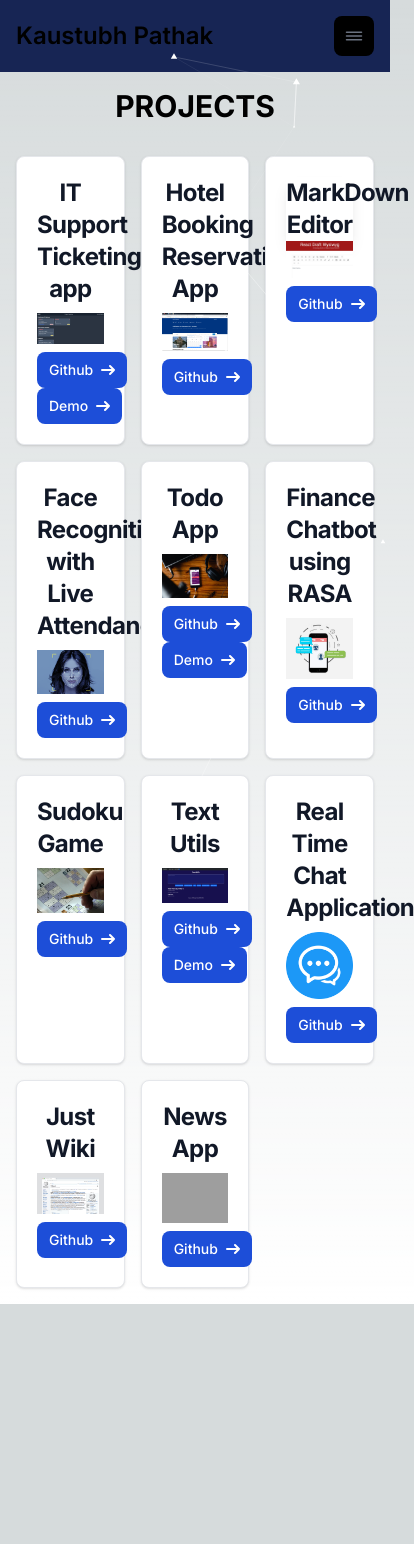
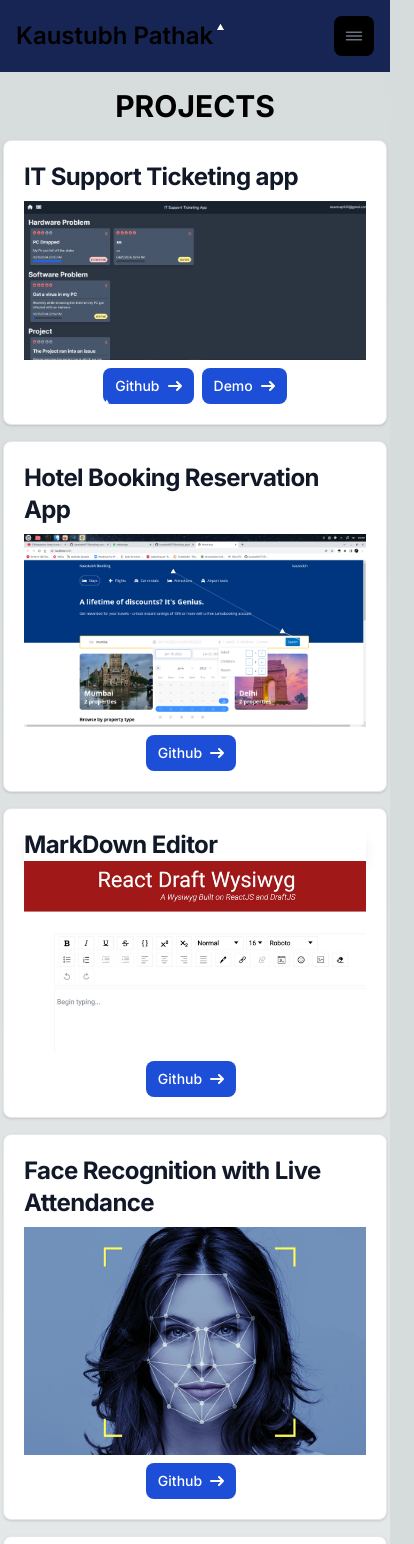
Before and after one commit to kaustubh0777/kaustubh01, a Next.js app: page /projects in a window 390 px wide. Shown: the top 1544 px of the page, 414 px wide, since content can reach past the window. Before the commit the page ends 1304 px from the top, so only its background shows below. Built offline with nearby package versions, Linux system fonts and the light colour scheme; grey boxes are pictures that could not be loaded.

Commit message:
fixed UI in Project and About

```diff
--- a/src/app/(components)/Footer.js
+++ /dev/null
@@ -1,34 +0,0 @@
-import React from 'react'
-
-const Footer = () => {
-    return (
-        <>
-
-            <footer class="bottom-0 left-0 z-20 w-full p-4 bg-white border-t border-gray-200 shadow md:flex md:items-center md:justify-between md:p-6 dark:bg-gray-800 dark:border-gray-600">
-                <span class="text-sm text-gray-500 sm:text-center dark:text-gray-400">© 2023 <a href="https://flowbite.com/" class="hover:underline">Flowbite™</a>. All Rights Reserved.
-                </span>
-                <ul class="flex flex-wrap items-center mt-3 text-sm font-medium text-gray-500 dark:text-gray-400 sm:mt-0">
-                    <li>
-                        <a href="/" class="hover:underline me-4 md:me-6">Home</a>
-                    </li>
-                    <li>
-                        <a href="/about" class="hover:underline me-4 md:me-6">About</a>
-                    </li>
-                    <li>
-                        <a href="/projects" class="hover:underline me-4 md:me-6">Projects</a>
-                    </li>
-                    <li>
-                        <a href="/resume" class="hover:underline me-4 md:me-6">Resume</a>
-                    </li>
-                    <li>
-                        <a href="/contact" class="hover:underline">Contact</a>
-                    </li>
-                </ul>
-            </footer>
-
-        </>
-
-    )
-}
-
-export default Footer
--- a/src/app/layout.js
+++ b/src/app/layout.js
@@ -1,7 +1,6 @@
 import { Inter } from "next/font/google";
 import "./globals.css";
 import Navbar from "./(components)/Navbar";
-import Footer from "./(components)/Footer";
 
 const inter = Inter({ subsets: ["latin"] });
 
--- a/src/app/projects/page.js
+++ b/src/app/projects/page.js
@@ -8,7 +8,8 @@ const page = () => {
         <>
             <Particless />
             <h1 className=' shadow-slate-200 flex justify-center items-center py-4 text-3xl font-bold'>PROJECTS</h1>
-            <div className=' grid grid-cols-3 gap-4 px-4 py-4 text-center'>
+            <div className=' mx-auto justify-center items-center flex mb-20'>
+                <div className='grid grid-cols-1 gap-4 md:grid-cols-2 lg:grid-cols-3 xl:grid-cols-3'>
 
                     <div class=" w-full h-full transition-all duration-700 hover:scale-110 max-w-sm bg-white border border-gray-200 rounded-lg shadow dark:bg-gray-800 dark:border-gray-700">
                         <div class="p-5 ">
@@ -16,6 +17,7 @@ const page = () => {
                             <h5 class="mb-2 text-2xl font-bold tracking-tight text-gray-900 dark:text-white">IT Support Ticketing app</h5>
 
                             <Image src='/assets/itpr.png' width={400} height={100} alt='itpr' />
+                            <div className='flex justify-center items-center'>
                                 <a href="https://github.com/kaustubh0777/Ticketing_App" class=" mr-2 inline-flex items-center px-3 py-2 text-sm mt-2
                         font-medium text-center text-white bg-blue-700 rounded-lg hover:bg-blue-800 focus:ring-4 focus:outline-none focus:ring-blue-300 dark:bg-blue-600 dark:hover:bg-blue-700 dark:focus:ring-blue-800">
                                     Github
@@ -23,12 +25,13 @@ const page = () => {
                                         <path stroke="currentColor" stroke-linecap="round" stroke-linejoin="round" stroke-width="2" d="M1 5h12m0 0L9 1m4 4L9 9" />
                                     </svg>
                                 </a>
-                        <a href="https://ticketing-app-peach.vercel.app/" class="inline-flex items-center px-3 py-2 text-sm font-medium text-center text-white bg-blue-700 rounded-lg hover:bg-blue-800 focus:ring-4 focus:outline-none focus:ring-blue-300 dark:bg-blue-600 dark:hover:bg-blue-700 dark:focus:ring-blue-800">
+                                <a href="https://ticketing-app-peach.vercel.app/" class=" mt-2 inline-flex items-center px-3 py-2 text-sm font-medium text-center text-white bg-blue-700 rounded-lg hover:bg-blue-800 focus:ring-4 focus:outline-none focus:ring-blue-300 dark:bg-blue-600 dark:hover:bg-blue-700 dark:focus:ring-blue-800">
                                     Demo
                                     <svg class="rtl:rotate-180 w-3.5 h-3.5 ms-2" aria-hidden="true" xmlns="http://www.w3.org/2000/svg" fill="none" viewBox="0 0 14 10">
                                         <path stroke="currentColor" stroke-linecap="round" stroke-linejoin="round" stroke-width="2" d="M1 5h12m0 0L9 1m4 4L9 9" />
                                     </svg>
                                 </a>
+                            </div>
                         </div>
                     </div>
 
@@ -39,12 +42,14 @@ const page = () => {
                             <h5 class="mb-2 text-2xl font-bold tracking-tight text-gray-900 dark:text-white">Hotel Booking Reservation App</h5>
 
                             <Image src='/assets/hotel.png' width={400} height={85} alt='itpr' />
+                            <div className='flex justify-center items-center'>
                                 <a href="https://github.com/kaustubh0777/booking_reservation" class=" mt-2 mr-2 inline-flex items-center px-3 py-2 text-sm font-medium text-center text-white bg-blue-700 rounded-lg hover:bg-blue-800 focus:ring-4 focus:outline-none focus:ring-blue-300 dark:bg-blue-600 dark:hover:bg-blue-700 dark:focus:ring-blue-800">
                                     Github
                                     <svg class="rtl:rotate-180 w-3.5 h-3.5 ms-2" aria-hidden="true" xmlns="http://www.w3.org/2000/svg" fill="none" viewBox="0 0 14 10">
                                         <path stroke="currentColor" stroke-linecap="round" stroke-linejoin="round" stroke-width="2" d="M1 5h12m0 0L9 1m4 4L9 9" />
                                     </svg>
                                 </a>
+                            </div>
 
                         </div>
                     </div>
@@ -56,12 +61,14 @@ const page = () => {
                                 <h5 class="shadow-lg transition-all duration-700 hover:scale-110mb-2 text-2xl font-bold tracking-tight text-gray-900 dark:text-white">MarkDown Editor</h5>
                             </a>
                             <Image src='/assets/draft.jpg' width={400} height={100} alt='itpr' />
+                            <div className='flex justify-center items-center'>
                                 <a href="https://github.com/kaustubh0777/Draft_Editor" class="mt-2 mr-2 inline-flex items-center px-3 py-2 text-sm font-medium text-center text-white bg-blue-700 rounded-lg hover:bg-blue-800 focus:ring-4 focus:outline-none focus:ring-blue-300 dark:bg-blue-600 dark:hover:bg-blue-700 dark:focus:ring-blue-800">
                                     Github
                                     <svg class="rtl:rotate-180 w-3.5 h-3.5 ms-2" aria-hidden="true" xmlns="http://www.w3.org/2000/svg" fill="none" viewBox="0 0 14 10">
                                         <path stroke="currentColor" stroke-linecap="round" stroke-linejoin="round" stroke-width="2" d="M1 5h12m0 0L9 1m4 4L9 9" />
                                     </svg>
                                 </a>
+                            </div>
                         </div>
                     </div>
 
@@ -72,12 +79,14 @@ const page = () => {
                                 <h5 class="mb-2 text-2xl font-bold tracking-tight text-gray-900 dark:text-white">Face Recognition with Live Attendance</h5>
                             </a>
                             <Image src='/assets/ai.png' width={400} height={100} alt='itpr' />
+                            <div className='flex justify-center items-center'>
                                 <a href="https://github.com/kaustubh0777/face_recognition" class=" mt-2 mr-2 inline-flex items-center px-3 py-2 text-sm font-medium text-center text-white bg-blue-700 rounded-lg hover:bg-blue-800 focus:ring-4 focus:outline-none focus:ring-blue-300 dark:bg-blue-600 dark:hover:bg-blue-700 dark:focus:ring-blue-800">
                                     Github
                                     <svg class="rtl:rotate-180 w-3.5 h-3.5 ms-2" aria-hidden="true" xmlns="http://www.w3.org/2000/svg" fill="none" viewBox="0 0 14 10">
                                         <path stroke="currentColor" stroke-linecap="round" stroke-linejoin="round" stroke-width="2" d="M1 5h12m0 0L9 1m4 4L9 9" />
                                     </svg>
                                 </a>
+                            </div>
                         </div>
                     </div>
                     <div class="w-full h-full transition-all duration-700 hover:scale-110 max-w-sm bg-white border border-gray-200 rounded-lg shadow dark:bg-gray-800 dark:border-gray-700">
@@ -87,6 +96,7 @@ const page = () => {
                                 <h5 class="mb-2 text-2xl font-bold tracking-tight text-gray-900 dark:text-white">Todo App</h5>
                             </a>
                             <Image src='/assets/todo.avif' width={400} height={100} alt='itpr' />
+                            <div className='flex justify-center items-center'>
 
                                 <a href="https://github.com/kaustubh0777/todo_app" class=" mt-2 mr-2 inline-flex items-center px-3 py-2 text-sm font-medium text-center text-white bg-blue-700 rounded-lg hover:bg-blue-800 focus:ring-4 focus:outline-none focus:ring-blue-300 dark:bg-blue-600 dark:hover:bg-blue-700 dark:focus:ring-blue-800">
                                     Github
@@ -94,12 +104,13 @@ const page = () => {
                                         <path stroke="currentColor" stroke-linecap="round" stroke-linejoin="round" stroke-width="2" d="M1 5h12m0 0L9 1m4 4L9 9" />
                                     </svg>
                                 </a>
-                        <a href="https://infallible-nightingale-2dd5fa.netlify.app/" class=" mr-2 inline-flex items-center px-3 py-2 text-sm font-medium text-center text-white bg-blue-700 rounded-lg hover:bg-blue-800 focus:ring-4 focus:outline-none focus:ring-blue-300 dark:bg-blue-600 dark:hover:bg-blue-700 dark:focus:ring-blue-800">
+                                <a href="https://infallible-nightingale-2dd5fa.netlify.app/" class=" mt-2 mr-2 inline-flex items-center px-3 py-2 text-sm font-medium text-center text-white bg-blue-700 rounded-lg hover:bg-blue-800 focus:ring-4 focus:outline-none focus:ring-blue-300 dark:bg-blue-600 dark:hover:bg-blue-700 dark:focus:ring-blue-800">
                                     Demo
                                     <svg class="rtl:rotate-180 w-3.5 h-3.5 ms-2" aria-hidden="true" xmlns="http://www.w3.org/2000/svg" fill="none" viewBox="0 0 14 10">
                                         <path stroke="currentColor" stroke-linecap="round" stroke-linejoin="round" stroke-width="2" d="M1 5h12m0 0L9 1m4 4L9 9" />
                                     </svg>
                                 </a>
+                            </div>
                         </div>
                     </div>
 
@@ -110,6 +121,7 @@ const page = () => {
                                 <h5 class="mb-2 text-2xl font-bold tracking-tight text-gray-900 dark:text-white">Finance Chatbot using RASA</h5>
                             </a>
                             <Image src='/assets/finance.jpg' width={400} height={100} alt='itpr' />
+                            <div className='flex justify-center items-center'>
 
                                 <a href="https://github.com/kaustubh0777/rasa_chatbot" class=" mt-2 mr-2 inline-flex items-center px-3 py-2 text-sm font-medium text-center text-white bg-blue-700 rounded-lg hover:bg-blue-800 focus:ring-4 focus:outline-none focus:ring-blue-300 dark:bg-blue-600 dark:hover:bg-blue-700 dark:focus:ring-blue-800">
                                     Github
@@ -119,6 +131,7 @@ const page = () => {
                                 </a>
                             </div>
                         </div>
+                    </div>
                     <div class="w-full h-full transition-all duration-700 hover:scale-110 max-w-sm bg-white border border-gray-200 rounded-lg shadow dark:bg-gray-800 dark:border-gray-700">
 
                         <div class="p-5 ">
@@ -126,6 +139,7 @@ const page = () => {
                                 <h5 class="mb-2 text-2xl font-bold tracking-tight text-gray-900 dark:text-white">Sudoku Game</h5>
                             </a>
                             <Image src='/assets/sudoku.jpg' width={400} height={100} alt='itpr' />
+                            <div className='flex justify-center items-center'>
 
                                 <a href="https://github.com/kaustubh0777/Sudoku_Game" class=" mt-2 mr-2 inline-flex items-center px-3 py-2 text-sm font-medium text-center text-white bg-blue-700 rounded-lg hover:bg-blue-800 focus:ring-4 focus:outline-none focus:ring-blue-300 dark:bg-blue-600 dark:hover:bg-blue-700 dark:focus:ring-blue-800">
                                     Github
@@ -133,6 +147,7 @@ const page = () => {
                                         <path stroke="currentColor" stroke-linecap="round" stroke-linejoin="round" stroke-width="2" d="M1 5h12m0 0L9 1m4 4L9 9" />
                                     </svg>
                                 </a>
+                            </div>
                         </div>
                     </div>
 
@@ -143,18 +158,21 @@ const page = () => {
                                 <h5 class="mb-2 text-2xl font-bold tracking-tight text-gray-900 dark:text-white">Text Utils</h5>
                             </a>
                             <Image src='/assets/textutils.png' width={400} height={100} alt='itpr' />
+                            <div className='flex justify-center items-center'>
+
                                 <a href="https://github.com/kaustubh0777/text_utils" class=" mt-2 mr-2 inline-flex items-center px-3 py-2 text-sm font-medium text-center text-white bg-blue-700 rounded-lg hover:bg-blue-800 focus:ring-4 focus:outline-none focus:ring-blue-300 dark:bg-blue-600 dark:hover:bg-blue-700 dark:focus:ring-blue-800">
                                     Github
                                     <svg class="rtl:rotate-180 w-3.5 h-3.5 ms-2" aria-hidden="true" xmlns="http://www.w3.org/2000/svg" fill="none" viewBox="0 0 14 10">
                                         <path stroke="currentColor" stroke-linecap="round" stroke-linejoin="round" stroke-width="2" d="M1 5h12m0 0L9 1m4 4L9 9" />
                                     </svg>
                                 </a>
-                        <a href="https://cute-semolina-90e681.netlify.app/" class=" mr-2 inline-flex items-center px-3 py-2 text-sm font-medium text-center text-white bg-blue-700 rounded-lg hover:bg-blue-800 focus:ring-4 focus:outline-none focus:ring-blue-300 dark:bg-blue-600 dark:hover:bg-blue-700 dark:focus:ring-blue-800">
+                                <a href="https://cute-semolina-90e681.netlify.app/" class="mt-2 mr-2 inline-flex items-center px-3 py-2 text-sm font-medium text-center text-white bg-blue-700 rounded-lg hover:bg-blue-800 focus:ring-4 focus:outline-none focus:ring-blue-300 dark:bg-blue-600 dark:hover:bg-blue-700 dark:focus:ring-blue-800">
                                     Demo
                                     <svg class="rtl:rotate-180 w-3.5 h-3.5 ms-2" aria-hidden="true" xmlns="http://www.w3.org/2000/svg" fill="none" viewBox="0 0 14 10">
                                         <path stroke="currentColor" stroke-linecap="round" stroke-linejoin="round" stroke-width="2" d="M1 5h12m0 0L9 1m4 4L9 9" />
                                     </svg>
                                 </a>
+                            </div>
                         </div>
                     </div>
 
@@ -165,12 +183,15 @@ const page = () => {
                             <h5 class="mb-2 text-2xl font-bold tracking-tight text-gray-900 dark:text-white">Real Time Chat Application</h5>
 
                             <Image src='/assets/chaticon.png' width={400} height={100} alt='itpr' />
+                            <div className='flex justify-center items-center'>
+
                                 <a href="https://github.com/kaustubh0777/chat_application" class="mt-2 mr-2 inline-flex items-center px-3 py-2 text-sm font-medium text-center text-white bg-blue-700 rounded-lg hover:bg-blue-800 focus:ring-4 focus:outline-none focus:ring-blue-300 dark:bg-blue-600 dark:hover:bg-blue-700 dark:focus:ring-blue-800">
                                     Github
                                     <svg class="rtl:rotate-180 w-3.5 h-3.5 ms-2" aria-hidden="true" xmlns="http://www.w3.org/2000/svg" fill="none" viewBox="0 0 14 10">
                                         <path stroke="currentColor" stroke-linecap="round" stroke-linejoin="round" stroke-width="2" d="M1 5h12m0 0L9 1m4 4L9 9" />
                                     </svg>
                                 </a>
+                            </div>
 
                         </div>
                     </div>
@@ -182,12 +203,15 @@ const page = () => {
                             <h5 class="mb-2 text-2xl font-bold tracking-tight text-gray-900 dark:text-white">Just Wiki</h5>
 
                             <Image src='/assets/wiki.avif' width={400} height={100} alt='itpr' />
+                            <div className='flex justify-center items-center'>
+
                                 <a href="https://github.com/kaustubh0777/JustWiki" class="mt-2 mr-2 inline-flex items-center px-3 py-2 text-sm font-medium text-center text-white bg-blue-700 rounded-lg hover:bg-blue-800 focus:ring-4 focus:outline-none focus:ring-blue-300 dark:bg-blue-600 dark:hover:bg-blue-700 dark:focus:ring-blue-800">
                                     Github
                                     <svg class="rtl:rotate-180 w-3.5 h-3.5 ms-2" aria-hidden="true" xmlns="http://www.w3.org/2000/svg" fill="none" viewBox="0 0 14 10">
                                         <path stroke="currentColor" stroke-linecap="round" stroke-linejoin="round" stroke-width="2" d="M1 5h12m0 0L9 1m4 4L9 9" />
                                     </svg>
                                 </a>
+                            </div>
 
                         </div>
                     </div>
@@ -198,13 +222,16 @@ const page = () => {
                                 <h5 class="mb-2 text-2xl font-bold tracking-tight text-gray-900 dark:text-white">News App</h5>
                             </a>
                             <Image src='/assets/news.png' width={400} height={30} alt='itpr' />
+                            <div className='flex justify-center items-center'>
+
                                 <a href="https://github.com/kaustubh0777/news_app" class="mt-2 mr-2 inline-flex items-center px-3 py-2 text-sm font-medium text-center text-white bg-blue-700 rounded-lg hover:bg-blue-800 focus:ring-4 focus:outline-none focus:ring-blue-300 dark:bg-blue-600 dark:hover:bg-blue-700 dark:focus:ring-blue-800">
                                     Github
                                     <svg class="rtl:rotate-180 w-3.5 h-3.5 ms-2" aria-hidden="true" xmlns="http://www.w3.org/2000/svg" fill="none" viewBox="0 0 14 10">
                                         <path stroke="currentColor" stroke-linecap="round" stroke-linejoin="round" stroke-width="2" d="M1 5h12m0 0L9 1m4 4L9 9" />
                                     </svg>
                                 </a>
-
+                            </div>
+                        </div>
                     </div>
                 </div>
             </div>
```
Lines whose indentation alone changed are shown as unchanged.
